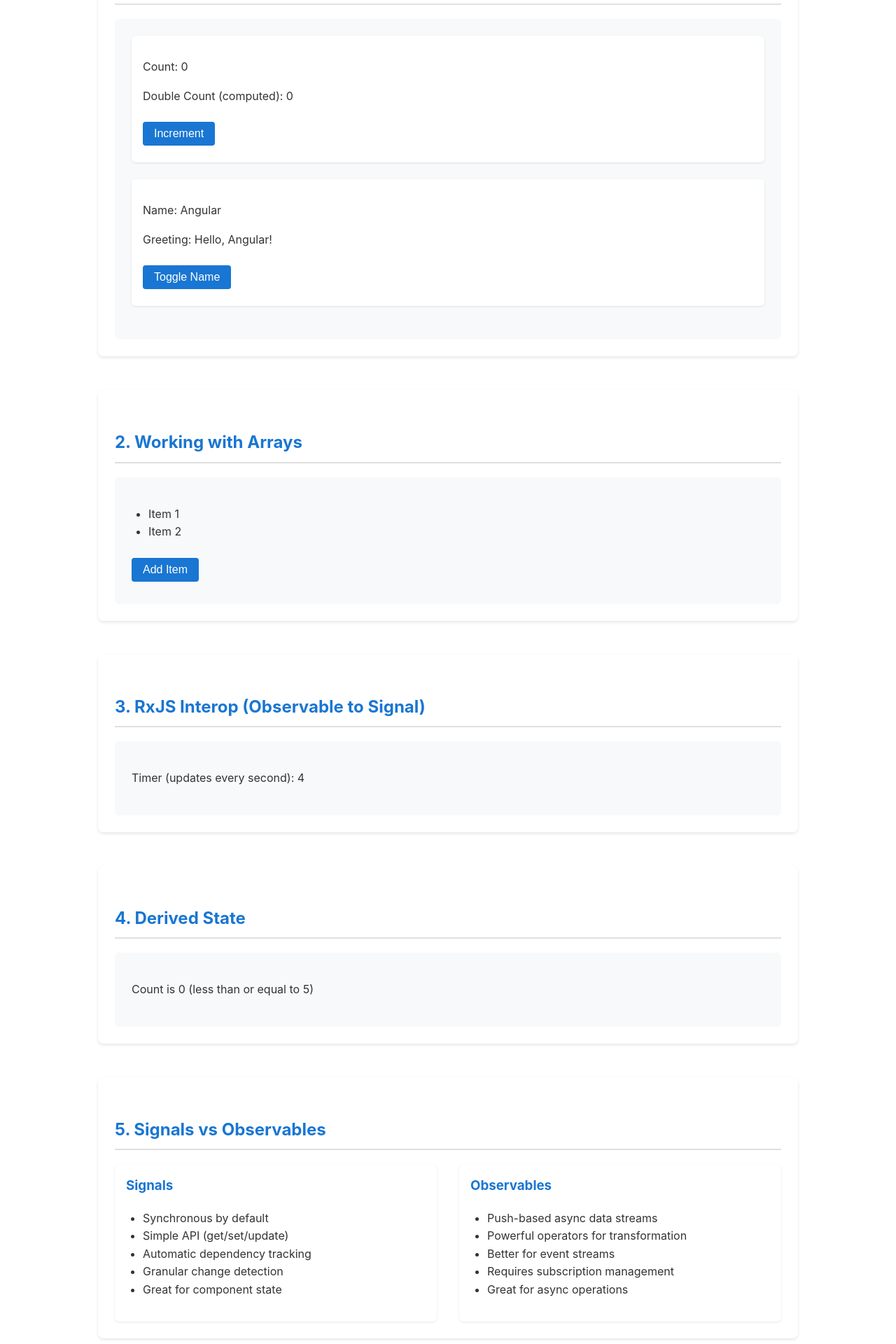
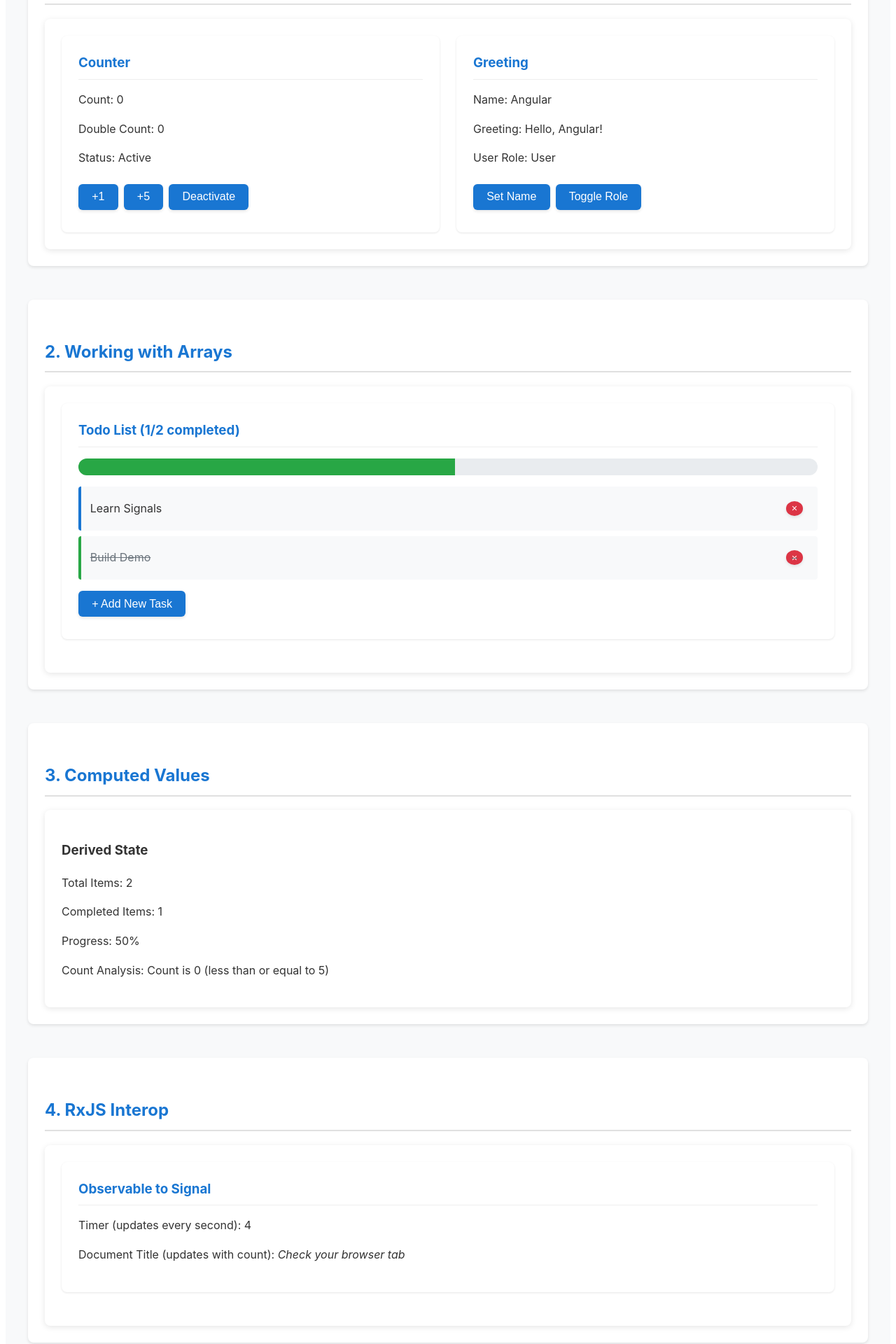
Before and after one commit to TrainerNG/movie-app, an Angular app: page /signals-demo in a window 1280 px wide. Shown: the part 260-2180 px from the top of the page at 70% size. Built offline with nearby package versions, Linux system fonts and the light colour scheme.

Commit message:
signals demo

```diff
--- a/src/app/components/signals-demo/signals-demo.css
+++ b/src/app/components/signals-demo/signals-demo.css
@@ -1,10 +1,12 @@
 .signals-demo {
-  max-width: 1000px;
+  max-width: 1200px;
   margin: 0 auto;
   padding: 2rem;
   font-family: -apple-system, BlinkMacSystemFont, 'Segoe UI', Roboto, Helvetica, Arial, sans-serif;
   line-height: 1.6;
   color: #333;
+  background-color: #f8f9fa;
+  min-height: 100vh;
 }
 
 h1 {
@@ -36,28 +38,73 @@ h2 {
   margin-top: 1rem;
 }
 
+/* Buttons */
 button {
   background-color: #1976d2;
   color: white;
   border: none;
-  padding: 0.5rem 1rem;
-  border-radius: 4px;
+  padding: 0.6rem 1.2rem;
+  border-radius: 6px;
   cursor: pointer;
   font-size: 1rem;
   margin: 0.5rem 0.5rem 0.5rem 0;
-  transition: background-color 0.2s;
+  transition: all 0.2s ease;
+  box-shadow: 0 2px 4px rgba(0, 0, 0, 0.1);
 }
 
 button:hover {
   background-color: #1565c0;
+  transform: translateY(-1px);
+  box-shadow: 0 4px 8px rgba(0, 0, 0, 0.15);
 }
 
-.counter, .name {
+button:active {
+  transform: translateY(0);
+  box-shadow: 0 1px 2px rgba(0, 0, 0, 0.1);
+}
+
+button.remove-btn {
+  background-color: #dc3545;
+  padding: 0.2rem 0.5rem;
+  margin-left: 0.5rem;
+  border-radius: 50%;
+  font-size: 0.9rem;
+  line-height: 1;
+}
+
+button.remove-btn:hover {
+  background-color: #c82333;
+}
+
+/* Demo Cards */
+.demo-card {
+  background: white;
+  border-radius: 8px;
+  padding: 1.5rem;
+  margin-top: 1rem;
+  box-shadow: 0 2px 8px rgba(0, 0, 0, 0.1);
+  transition: transform 0.2s ease, box-shadow 0.2s ease;
+}
+
+.demo-card:hover {
+  transform: translateY(-2px);
+  box-shadow: 0 4px 12px rgba(0, 0, 0, 0.15);
+}
+
+.signal-demo, .todo-list, .rxjs-demo, .batch-update, .effects-demo {
   margin-bottom: 1.5rem;
-  padding: 1rem;
+  padding: 1.5rem;
   background: white;
-  border-radius: 6px;
+  border-radius: 8px;
   box-shadow: 0 1px 3px rgba(0, 0, 0, 0.1);
+}
+
+.signal-demo h3, .todo-list h3, .rxjs-demo h3 {
+  color: #1976d2;
+  margin-top: 0;
+  padding-bottom: 0.5rem;
+  border-bottom: 1px solid #eee;
+  margin-bottom: 1rem;
 }
 
 ul {
@@ -83,22 +130,108 @@ ul {
   margin-top: 0;
 }
 
-.when-to-use {
-  background: #f5f5f5;
-  padding: 1.5rem;
-  border-radius: 6px;
-  margin-top: 2rem;
+/* Todo List Styles */
+.todo-list ul {
+  list-style: none;
+  padding: 0;
+  margin: 1rem 0 0;
 }
 
-.when-to-use ul {
-  list-style-type: none;
-  padding-left: 0;
+.todo-list li {
+  padding: 0.8rem;
+  margin: 0.5rem 0;
+  background: #f8f9fa;
+  border-radius: 4px;
+  display: flex;
+  justify-content: space-between;
+  align-items: center;
+  transition: all 0.2s ease;
+  cursor: pointer;
+  border-left: 4px solid #1976d2;
 }
 
-.when-to-use li {
-  padding: 0.5rem 0;
+.todo-list li:hover {
+  background: #e9ecef;
+  transform: translateX(4px);
+}
+
+.todo-list li.completed {
+  text-decoration: line-through;
+  color: #6c757d;
+  border-left-color: #28a745;
+}
+
+/* Progress Bar */
+.progress-bar {
+  height: 24px;
+  background: #e9ecef;
+  border-radius: 12px;
+  margin: 1rem 0;
+  position: relative;
+  overflow: hidden;
+}
+
+.progress {
+  height: 100%;
+  background: #28a745;
+  transition: width 0.3s ease;
   display: flex;
   align-items: center;
+  justify-content: flex-end;
+  padding-right: 10px;
+  color: white;
+  font-size: 0.8rem;
+  font-weight: bold;
+}
+
+.progress span {
+  position: absolute;
+  width: 100%;
+  text-align: center;
+  color: #495057;
+  font-weight: bold;
+  text-shadow: 0 0 2px white;
+}
+
+/* Code Blocks */
+code {
+  background: #f1f3f5;
+  padding: 0.2rem 0.4rem;
+  border-radius: 3px;
+  font-family: 'Courier New', Courier, monospace;
+  font-size: 0.9em;
+  color: #d63384;
+}
+
+/* Section Headers */
+demo-section h2 {
+  color: #1976d2;
+  border-bottom: 2px solid #e9ecef;
+  padding-bottom: 0.5rem;
+  margin: 2rem 0 1rem;
+}
+
+/* Responsive Grid */
+@media (min-width: 768px) {
+  .demo-card {
+    display: grid;
+    grid-template-columns: repeat(auto-fit, minmax(300px, 1fr));
+    gap: 1.5rem;
+  }
+
+  .signal-demo {
+    margin-bottom: 0;
+  }
+}
+
+/* Animation for signal updates */
+@keyframes highlight {
+  from { background-color: rgba(25, 118, 210, 0.1); }
+  to { background-color: transparent; }
+}
+
+.signal-update {
+  animation: highlight 1.5s ease-out;
 }
 
 .when-to-use li:before {
--- a/src/app/components/signals-demo/signals-demo.html
+++ b/src/app/components/signals-demo/signals-demo.html
@@ -1,60 +1,174 @@
 <div class="signals-demo">
-  <h1>Angular Signals Demo</h1>
+  <h1>Angular Signals Deep Dive</h1>
 
+  <!-- 1. Basic Signals -->
   <section class="demo-section">
     <h2>1. Basic Signals</h2>
     <div class="demo-card">
-      <div class="counter">
+      <div class="signal-demo">
+        <h3>Counter</h3>
         <p>Count: {{ count() }}</p>
-        <p>Double Count (computed): {{ doubleCount() }}</p>
-        <button (click)="increment()">Increment</button>
+        <p>Double Count: {{ doubleCount() }}</p>
+        <p>Status: {{ isActive() ? 'Active' : 'Inactive' }}</p>
+        <div class="button-group">
+          <button (click)="increment()">+1</button>
+          <button (click)="incrementBy(5)">+5</button>
+          <button (click)="toggleActive()">
+            {{ isActive() ? 'Deactivate' : 'Activate' }}
+          </button>
+        </div>
       </div>
 
-      <div class="name">
+      <div class="signal-demo">
+        <h3>Greeting</h3>
         <p>Name: {{ name() }}</p>
         <p>Greeting: {{ greeting() }}</p>
-        <button (click)="updateName()">Toggle Name</button>
+        <p>User Role: {{ user().role | titlecase }}</p>
+        <div class="button-group">
+          <button (click)="name.set('Angular Developer')">Set Name</button>
+          <button (click)="updateUser()">Toggle Role</button>
+        </div>
       </div>
     </div>
   </section>
 
+  <!-- 2. Working with Arrays -->
   <section class="demo-section">
     <h2>2. Working with Arrays</h2>
     <div class="demo-card">
-      <ul>
-        <li *ngFor="let item of items()">{{ item }}</li>
-      </ul>
-      <button (click)="addItem()">Add Item</button>
+      <div class="todo-list">
+        <h3>Todo List ({{ completedItems() }}/{{ totalItems() }} completed)</h3>
+        <div class="progress-bar">
+          <div class="progress" [style.width.%]="progress()"></div>
+          <span>{{ progress() }}%</span>
+        </div>
+        <ul>
+          <li *ngFor="let item of items()"
+              [class.completed]="item.completed"
+              (click)="toggleItemCompletion(item.id)">
+            {{ item.name }}
+            <button class="remove-btn" (click)="removeItem(item.id); $event.stopPropagation()">×</button>
+          </li>
+        </ul>
+        <div class="add-item">
+          <button (click)="addItem()">+ Add New Task</button>
+        </div>
+      </div>
     </div>
   </section>
 
+  <!-- 3. Computed Values -->
   <section class="demo-section">
-    <h2>3. RxJS Interop (Observable to Signal)</h2>
+    <h2>3. Computed Values</h2>
     <div class="demo-card">
-      <p>Timer (updates every second): {{ timer() }}</p>
+      <div class="computed-demo">
+        <h3>Derived State</h3>
+        <p>Total Items: {{ totalItems() }}</p>
+        <p>Completed Items: {{ completedItems() }}</p>
+        <p>Progress: {{ progress() }}%</p>
+        <p>Count Analysis: {{ countInfo }}</p>
+      </div>
     </div>
   </section>
 
+  <!-- 4. RxJS Interop -->
   <section class="demo-section">
-    <h2>4. Derived State</h2>
+    <h2>4. RxJS Interop</h2>
     <div class="demo-card">
-      <p>{{ countInfo }}</p>
+      <div class="rxjs-demo">
+        <h3>Observable to Signal</h3>
+        <p>Timer (updates every second): {{ timer() }}</p>
+        <p>Document Title (updates with count): <em>Check your browser tab</em></p>
+      </div>
     </div>
   </section>
 
+  <!-- 5. Batch Updates -->
   <section class="demo-section">
-    <h2>5. Signals vs Observables</h2>
-    <div class="comparison">
-      <div class="comparison-col">
-        <h3>Signals</h3>
+    <h2>5. Batch Updates</h2>
+    <div class="demo-card">
+      <div class="batch-update">
+        <button (click)="resetAll()">Reset All Values</button>
+        <p><small>This resets all signals to their initial values in a single batch update.</small></p>
+      </div>
+    </div>
+  </section>
+
+  <!-- 6. Effects -->
+  <section class="demo-section">
+    <h2>6. Effects in Action</h2>
+    <div class="demo-card">
+      <div class="effects-demo">
+        <p>Check your browser's console to see effects in action:</p>
         <ul>
-          <li *ngFor="let point of signalVsObservable.signals">{{ point }}</li>
+          <li>Count changes are logged automatically</li>
+          <li>Effect with cleanup runs every 5 seconds</li>
+          <li>Document title updates with count</li>
         </ul>
       </div>
-      <div class="comparison-col">
-        <h3>Observables</h3>
+    </div>
+  </section>
+
+  <!-- 7. Performance Tips -->
+  <section class="demo-section">
+    <h2>7. Performance Tips</h2>
+    <div class="demo-card">
+      <div class="performance-tips">
+        <h3>Optimizing Signal Usage</h3>
         <ul>
-          <li *ngFor="let point of signalVsObservable.observables">{{ point }}</li>
+          <li>Use <code>computed()</code> for derived state to avoid redundant calculations</li>
+          <li>Use <code>untracked()</code> for batch updates to prevent unnecessary re-renders</li>
+          <li>Keep effects minimal and focused on a single responsibility</li>
+          <li>Clean up effects using the onCleanup function</li>
+        </ul>
+      </div>
+    </div>
+  </section>
+
+  <!-- 8. Common Pitfalls -->
+  <section class="demo-section">
+    <h2>8. Common Pitfalls</h2>
+    <div class="demo-card">
+      <div class="pitfalls">
+        <h3>Things to Watch Out For</h3>
+        <ul>
+          <li><strong>Mutating objects/arrays directly</strong>: Always create new references</li>
+          <li><strong>Forgetting to call signals as functions</strong>: Use <code>count()</code> not <code>count</code></li>
+          <li><strong>Memory leaks</strong>: Clean up effects in OnDestroy</li>
+          <li><strong>Overusing effects</strong>: Prefer computed signals when possible</li>
+        </ul>
+      </div>
+    </div>
+  </section>
+
+  <!-- 9. When to Use Signals -->
+  <section class="demo-section">
+    <h2>9. When to Use Signals</h2>
+    <div class="demo-card">
+      <div class="use-cases">
+        <h3>Ideal Use Cases</h3>
+        <ul>
+          <li>Local component state management</li>
+          <li>Reactive UI updates</li>
+          <li>Form handling</li>
+          <li>Derived/computed values</li>
+          <li>Simple state management (replacing BehaviorSubject)</li>
+        </ul>
+      </div>
+    </div>
+  </section>
+
+  <!-- 10. Next Steps -->
+  <section class="demo-section">
+    <h2>10. Next Steps</h2>
+    <div class="demo-card">
+      <div class="next-steps">
+        <h3>Continue Learning</h3>
+        <ul>
+          <li>Explore Angular's built-in control flow with signals</li>
+          <li>Learn about signal-based forms</li>
+          <li>Check out the official Angular Signals documentation</li>
+          <li>Experiment with signals in your own projects!</li>
         </ul>
       </div>
     </div>
--- a/src/app/components/signals-demo/signals-demo.ts
+++ b/src/app/components/signals-demo/signals-demo.ts
@@ -1,9 +1,10 @@
-import { Component, signal, computed, effect, WritableSignal } from '@angular/core';
+import { Component, signal, computed, effect, WritableSignal, inject, OnDestroy } from '@angular/core';
 import { CommonModule } from '@angular/common';
 import { toSignal } from '@angular/core/rxjs-interop';
-import { interval } from 'rxjs';
+import { interval, Subject, takeUntil } from 'rxjs';
 
-type Item = string;
+type Item = { id: number; name: string; completed: boolean };
+type User = { id: number; name: string; role: 'admin' | 'user' };
 
 @Component({
   selector: 'app-signals-demo',
@@ -12,41 +13,138 @@ type Item = string;
   templateUrl: './signals-demo.html',
   styleUrls: ['./signals-demo.css']
 })
-export class SignalsDemoComponent {
-  // 1. Creating Signals
+export class SignalsDemoComponent implements OnDestroy {
+  // 1. Basic Signals
   count = signal(0);
   name = signal('Angular');
-  items = signal<Item[]>(['Item 1', 'Item 2']);
+  price = signal(9.99);
+  isActive = signal(true);
 
-  // 2. Computed Signals (derived state)
+  // 2. Array and Object Signals
+  items = signal<Item[]>([
+    { id: 1, name: 'Learn Signals', completed: false },
+    { id: 2, name: 'Build Demo', completed: true }
+  ]);
+
+  user = signal<User>({
+    id: 1,
+    name: 'John Doe',
+    role: 'user'
+  });
+
+  // 3. Computed Signals (derived state)
   doubleCount = computed(() => this.count() * 2);
   greeting = computed(() => `Hello, ${this.name()}!`);
+  totalItems = computed(() => this.items().length);
+  completedItems = computed(() =>
+    this.items().filter(item => item.completed).length
+  );
+  progress = computed(() => {
+    const total = this.items().length;
+    const completed = this.completedItems();
+    return total > 0 ? Math.round((completed / total) * 100) : 0;
+  });
 
-  // 3. Signal from RxJS Observable
+  // 4. Signal from RxJS Observable
+  private destroy$ = new Subject<void>();
   timer = toSignal(interval(1000), { initialValue: 0 });
 
-  // 4. Effect (side effects)
+  // 5. Effects (side effects)
   constructor() {
-    // Log count changes
+    // Effect for logging count changes
     effect(() => {
-      console.log(`Count changed to: ${this.count()}`);
+      const currentCount = this.count();
+      console.log(`Count changed to: ${currentCount}`);
+
+      // Example: Update document title based on count
+      document.title = `Count: ${currentCount} | Signals Demo`;
+    });
+
+    // Effect with cleanup
+    effect((onCleanup) => {
+      const timer = setInterval(() => {
+        console.log('Effect with cleanup running...');
+      }, 5000);
+
+      // Cleanup function
+      onCleanup(() => {
+        console.log('Cleaning up effect');
+        clearInterval(timer);
+      });
     });
   }
 
-  // 5. Signal update methods
+  // 6. Signal update methods
+  // Basic updates
   increment() {
-    // set() - Replace the entire value
+    // Method 1: set() - Replace the entire value
     this.count.set(this.count() + 1);
   }
 
-  updateName() {
-    // update() - Update based on current value
-    this.name.update(name => name === 'Angular' ? 'Signals' : 'Angular');
+  // Using update() for derived values
+  incrementBy(amount: number) {
+    this.count.update(current => current + amount);
   }
 
+  // Toggle boolean signal
+  toggleActive() {
+    this.isActive.update(current => !current);
+  }
+
+  // Working with arrays
   addItem() {
-    // For arrays/objects, we'll use update with spread
-    this.items.update(items => [...items, `Item ${items.length + 1}`]);
+    const newId = this.items().length > 0
+      ? Math.max(...this.items().map(i => i.id)) + 1
+      : 1;
+
+    this.items.update(items => [
+      ...items,
+      { id: newId, name: `Task ${newId}`, completed: false }
+    ]);
+  }
+
+  toggleItemCompletion(id: number) {
+    this.items.update(items =>
+      items.map(item =>
+        item.id === id
+          ? { ...item, completed: !item.completed }
+          : item
+      )
+    );
+  }
+
+  removeItem(id: number) {
+    this.items.update(items => items.filter(item => item.id !== id));
+  }
+
+  // Working with objects
+  updateUser() {
+    this.user.update(current => ({
+      ...current,
+      role: current.role === 'admin' ? 'user' : 'admin'
+    }));
+  }
+
+  // Batch updates
+  resetAll() {
+    // Using untracked to prevent unnecessary computations
+    import('@angular/core').then(({ untracked }) => {
+      untracked(() => {
+        this.count.set(0);
+        this.name.set('Angular');
+        this.isActive.set(true);
+        this.items.set([
+          { id: 1, name: 'Learn Signals', completed: false },
+          { id: 2, name: 'Build Demo', completed: true }
+        ]);
+      });
+    });
+  }
+
+  // Lifecycle hook for cleanup
+  ngOnDestroy() {
+    this.destroy$.next();
+    this.destroy$.complete();
   }
 
   // 6. Derived state using getter
```
